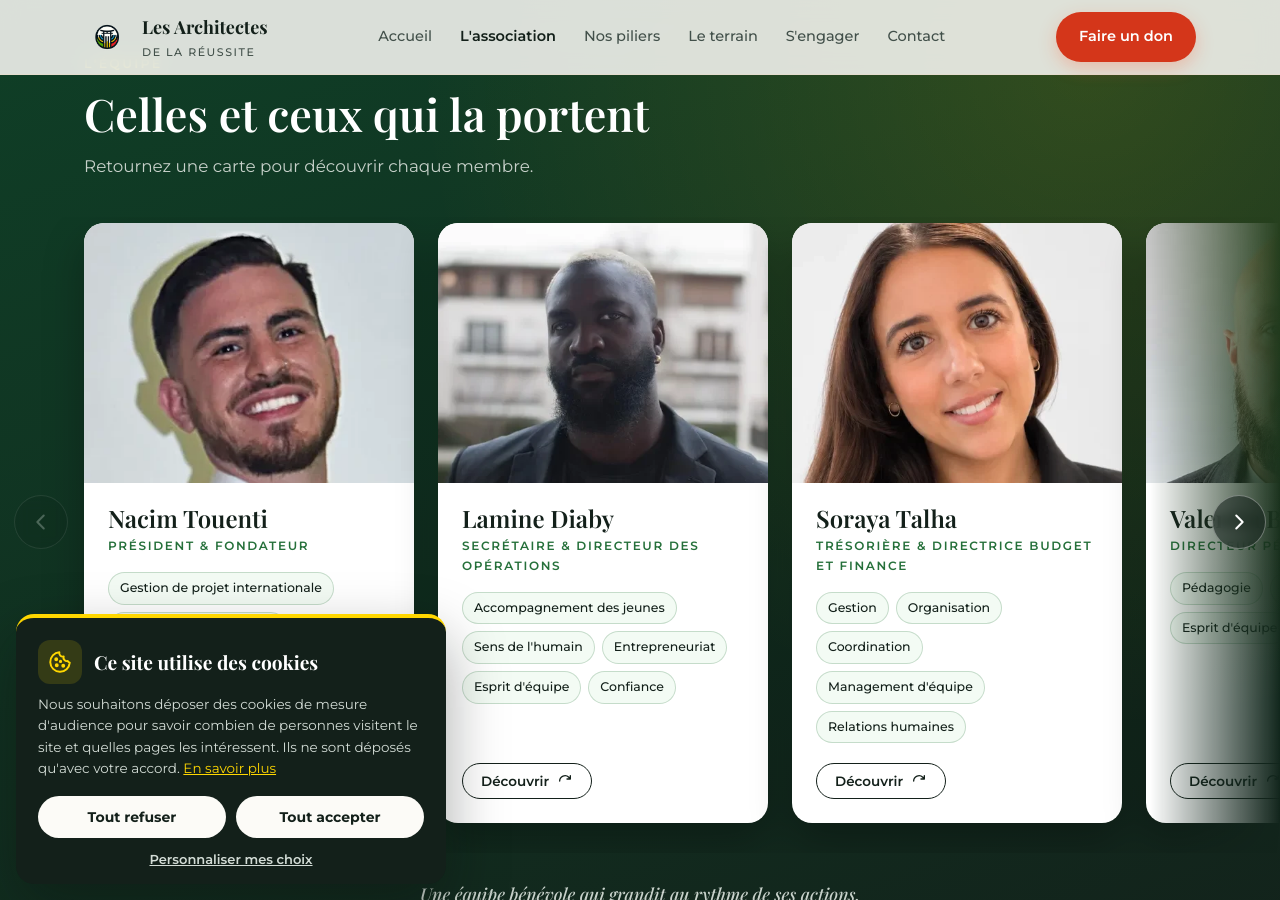
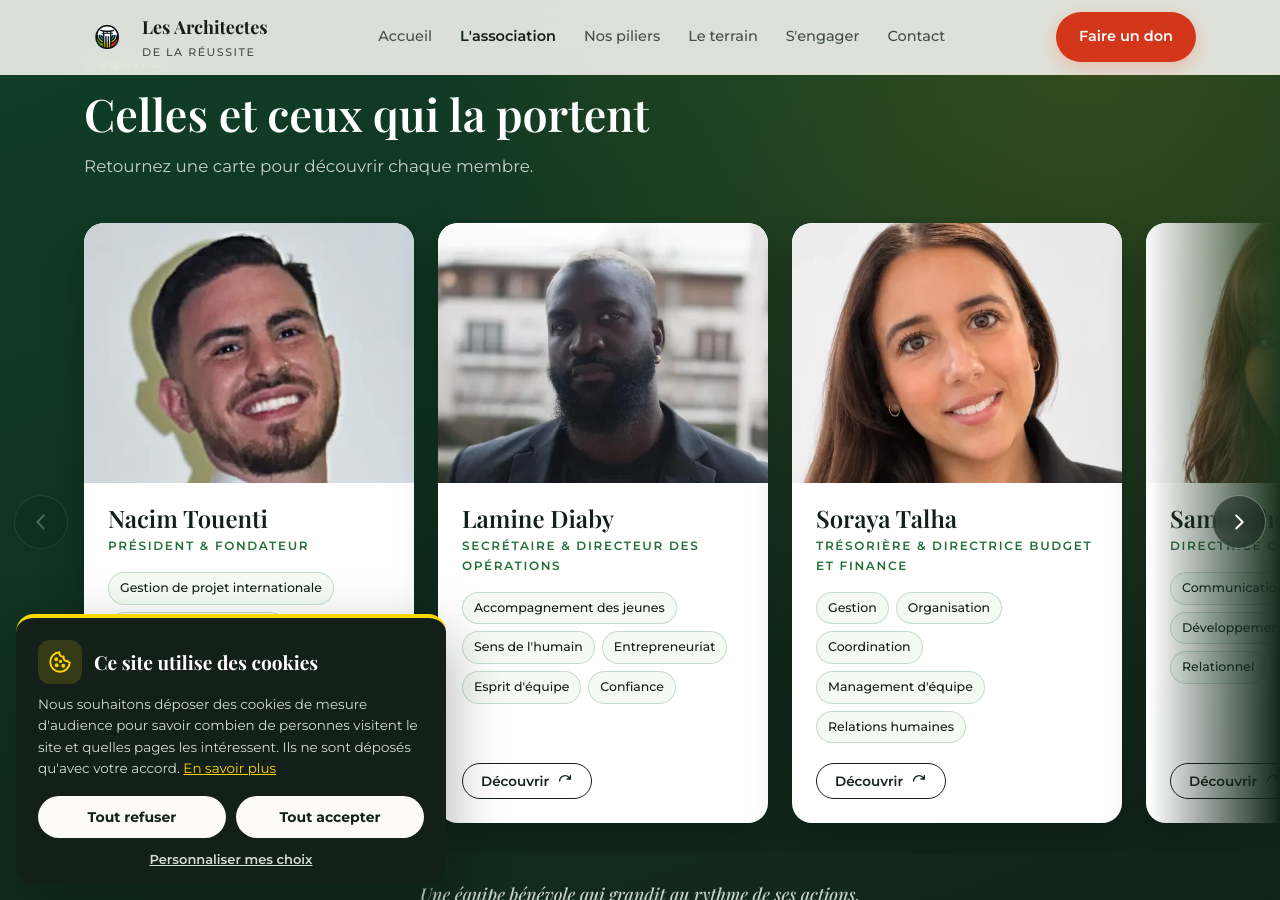
Before and after one commit to Nacimuus/architectes-reussite-site, a Jekyll site: the page built from qui-sommes-nous.html, in a window 1280 px wide and 900 px high, scrolled down 1960 px. Built offline with Jekyll 4.4.1, drawn with Linux system fonts in a browser that asks for light colours.

Commit message:
Équipe : ajout de Samia Ghedbane (Directrice communication) d'après sa carte NFC
Co-Authored-By: Claude Opus 5.5 <noreply@anthropic.com>
Claude-Session: https://claude.ai/code/session_019TyHidqMGp53Q6wA9uig6Z

```diff
--- a/_data/equipe.yml
+++ b/_data/equipe.yml
@@ -38,6 +38,18 @@
     - "Relations humaines"
   presentation: "Manager de terrain, Soraya met son sens de l'organisation au service de la solidarité et de l'entraide. Elle compte plus de 10 ans dans le Facility Management, à la tête d'équipes dans le nettoyage industriel : gestion, coordination et relations humaines sont son quotidien."
 
+- prenom: "Samia"
+  nom: "Ghedbane"
+  role: "Directrice communication"
+  photo: "/assets/img/team-samia-card.webp"
+  competences:
+    - "Communication"
+    - "Négociation"
+    - "Développement commercial"
+    - "Relationnel"
+    - "Créativité"
+  presentation: "Créative et tournée vers les autres, Samia met son sens du relationnel au service du rayonnement des gens qui l'entourent. Elle compte 14 ans dans la relation client, le conseil et le développement commercial : communication, négociation et travail d'équipe sont son terrain de jeu."
+
 - prenom: "Valentin"
   nom: "Bouzeau"
   role: "Directeur pédagogique"
```
Also changed, not shown: assets/img/team-samia-card.webp (added).
